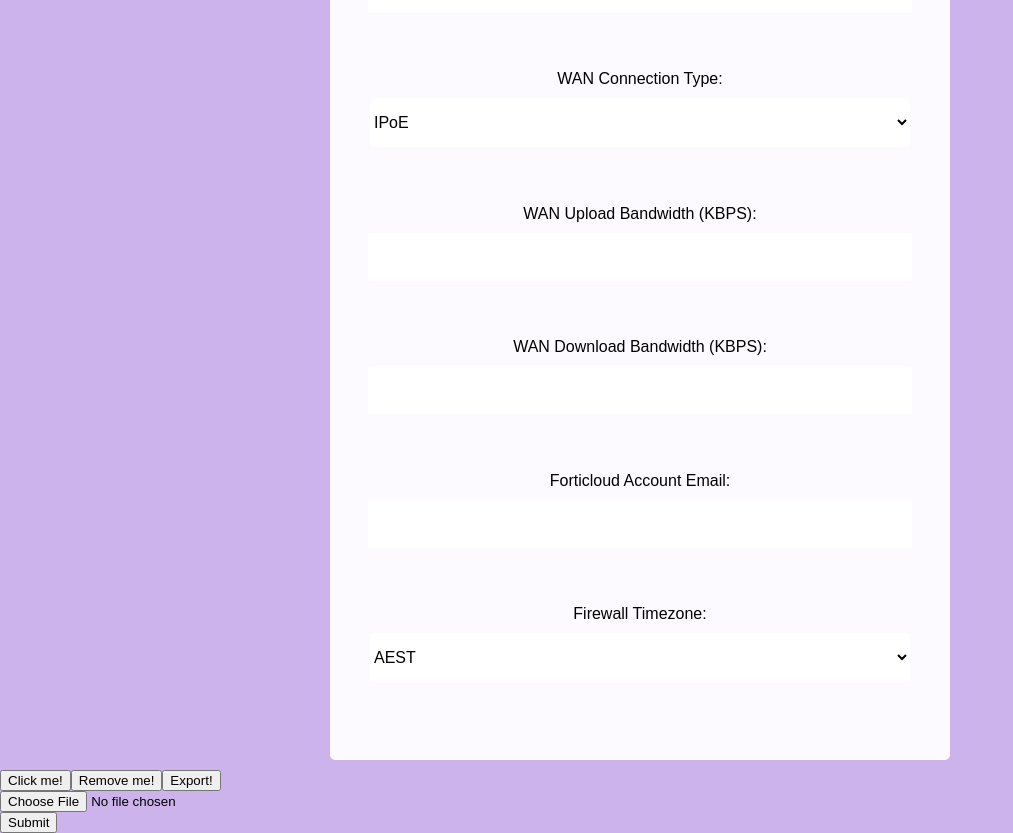
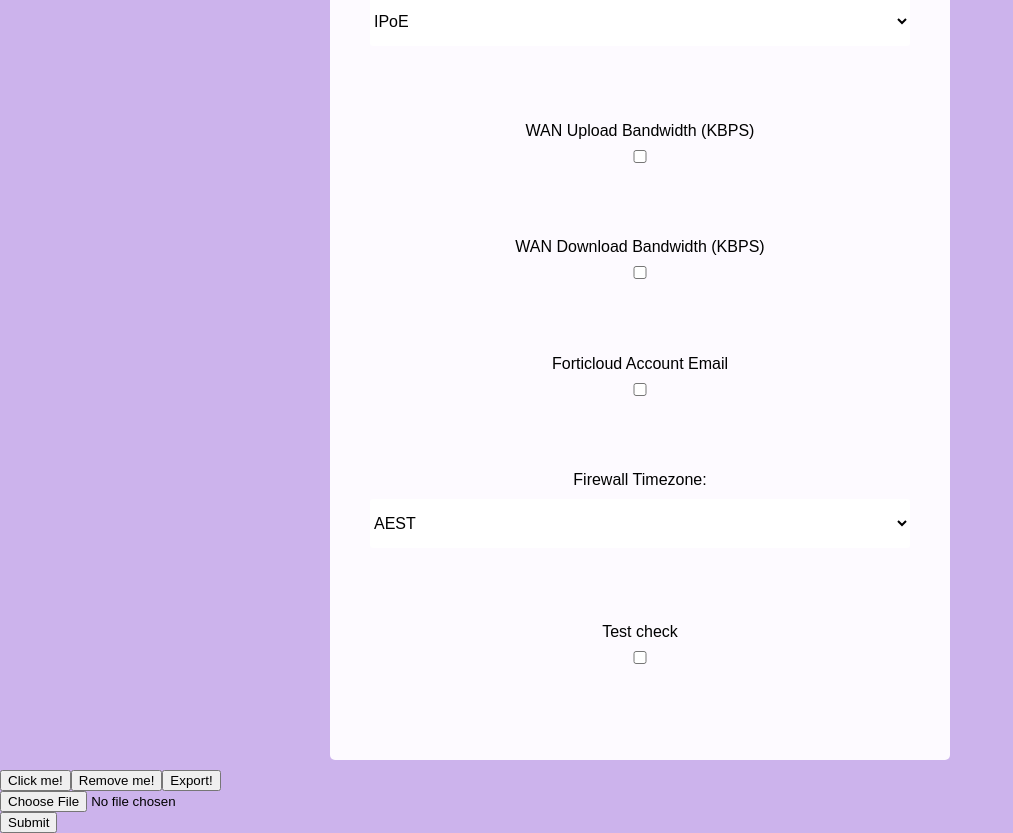
Before and after one commit to ImACoose/FirewallConfigGenReact, a React (Create React App) app in the folder firewall-config-gen-client/: page / in a window 1280 px wide. Shown: the part 1400-2233 px from the top of the page, without its empty margins (0-1013 px from the left). Built offline with nearby package versions, Linux system fonts and the light colour scheme.

Commit message:
need to commit

```diff
--- a/firewall-config-gen-client/src/Components/FormBody.js
+++ b/firewall-config-gen-client/src/Components/FormBody.js
@@ -245,8 +245,13 @@ class FireWallDetailsForm extends React.Component{
         const target = event.target;
         const gggParent = target.parentElement.parentElement.parentElement
         var NewData = FormData
-        NewData[gggParent.id][target.id] = target.value
 
+        if (target.type == "checkbox"){
+            NewData[gggParent.id][target.id] = target.checked
+        }
+        else{
+            NewData[gggParent.id][target.id] = target.value
+        }
 
         this.setState({formData: NewData})
     }
--- a/firewall-config-gen-client/src/Components/InputField.js
+++ b/firewall-config-gen-client/src/Components/InputField.js
@@ -22,6 +22,17 @@ function CreateInputField ({id, name, type, onBlur, onChange, importedValue, Sel
             </div>
         )
     }
+    else if (type="checkbox"){
+        return (
+            <div>
+                <label> {name}<input id = {id} type = "checkbox" onChange={onChange}/></label>
+
+            </div>
+        )
+    }
+    else if (type="checkboxGroup"){
+
+    }
     else{
         console.log("The imported value is" + importedValue)
         return (
--- a/firewall-config-gen-client/src/ContainerTypes.js
+++ b/firewall-config-gen-client/src/ContainerTypes.js
@@ -121,6 +121,12 @@ const ContainerTypes = {
             SelectOptions: ["AEST", "ACST"],
             Required: true,
         },
+
+        checkBoxExample: {
+            ID: "checkBoxExample",
+            InputType: "checkbox",
+            Name: "Test check"
+        }
     } ,
 
     FirewallOptions: {
```
